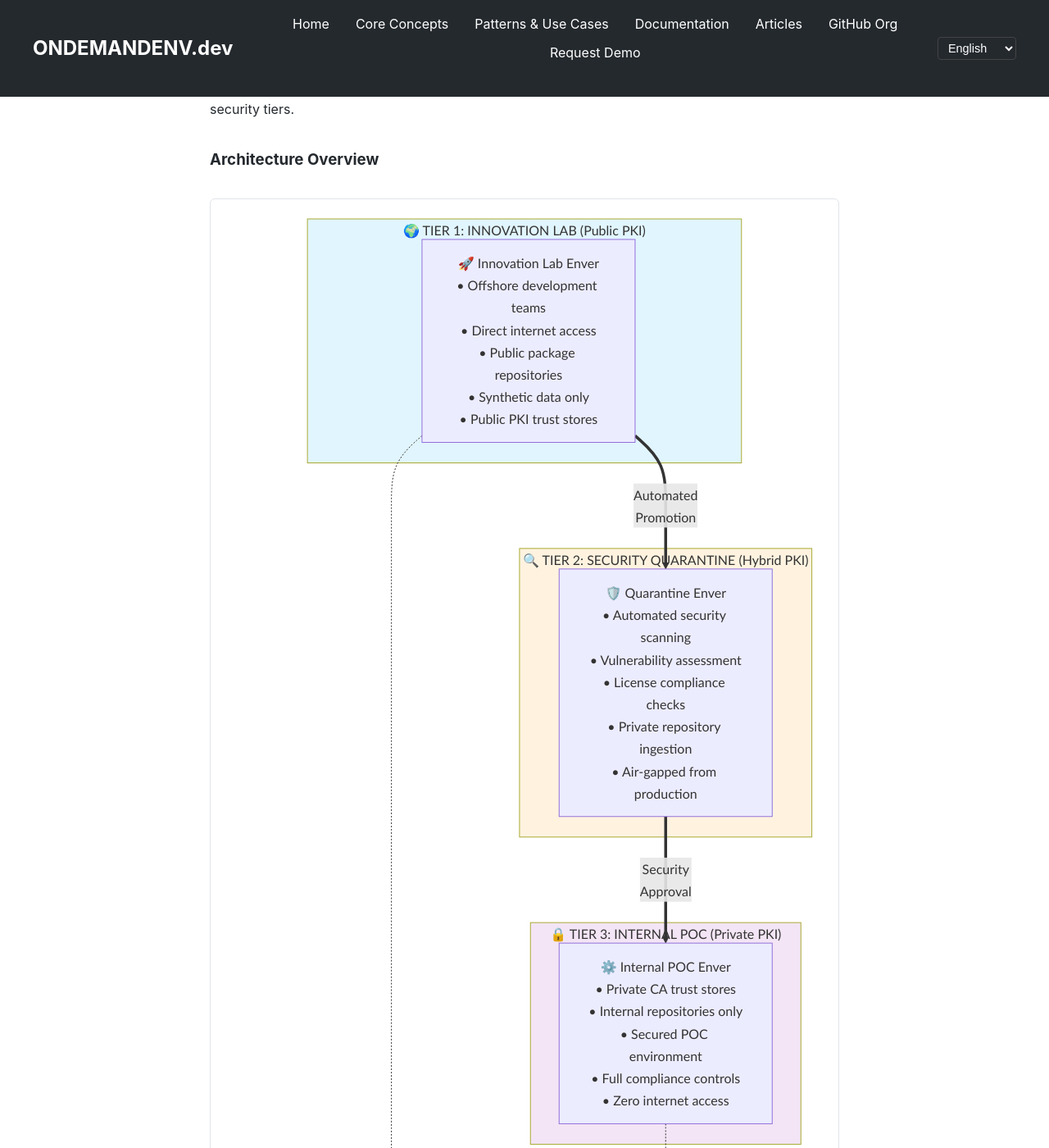
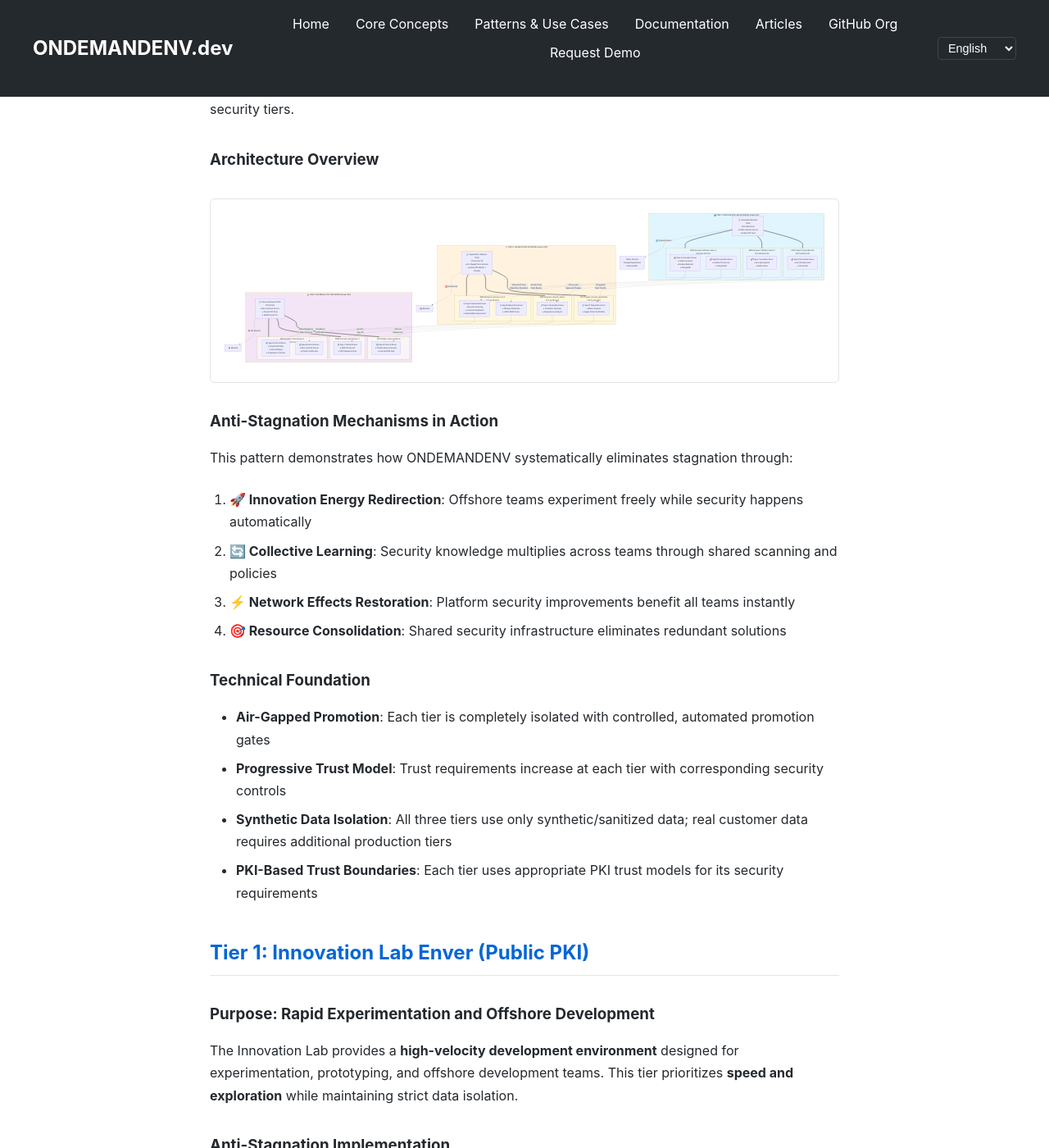
Before and after one commit to ondemandenv/ondemandenv.github.io, a Jekyll site: the page built from articles/isolated-offshore-development-pattern.md, in a window 1280 px wide and 1400 px high, scrolled down 1517 px. Shown: the whole window at 82% size. Built offline with Jekyll 4.4.1, drawn with Linux system fonts in a browser that asks for light colours; some of the changed text lies outside the part shown.

Commit message:
+++++ ++++

````diff
--- a/articles/isolated-offshore-development-pattern.md
+++ b/articles/isolated-offshore-development-pattern.md
@@ -39,41 +39,94 @@
 
 ```mermaid
 flowchart TB
-    subgraph PublicZone["🌍 TIER 1: INNOVATION LAB (Public PKI)"]
-        InnovationLab["🚀 Innovation Lab Enver<br/>• Offshore development teams<br/>• Direct internet access<br/>• Public package repositories<br/>• Synthetic data only<br/>• Public PKI trust stores"]
+    subgraph PublicZone["🌍 TIER 1: INNOVATION LAB NETWORK (Public PKI)"]
+        subgraph InnAcct1["AWS Account: offshore-team-1<br/>192.168.10.0/24"]
+            InnEnv1["🚀 App-A Innovation Enver<br/>• React Frontend<br/>• Node.js Backend<br/>• MongoDB"]
+            InnEnv2["🚀 App-B Innovation Enver<br/>• Python ML Service<br/>• PostgreSQL"]
+        end
+
+        subgraph InnAcct2["AWS Account: offshore-team-2<br/>192.168.20.0/24"]
+            InnEnv3["🚀 App-C Innovation Enver<br/>• Java Spring Boot<br/>• Redis Cache"]
+        end
+
+        subgraph InnAcct3["GCP Project: innovation-lab<br/>192.168.30.0/24"]
+            InnEnv4["🚀 App-D Innovation Enver<br/>• Go Microservices<br/>• Cloud SQL"]
+        end
+
+        InnTGW["🔗 Innovation Network TGW<br/>192.168.0.0/16<br/>• Public Internet Access<br/>• Public PKI Trust"]
+        InnTGW === InnAcct1
+        InnTGW === InnAcct2
+        InnTGW === InnAcct3
     end
 
-    subgraph QuarantineZone["🔍 TIER 2: SECURITY QUARANTINE (Hybrid PKI)"]
-        QuarantineEnver["🛡️ Quarantine Enver<br/>• Automated security scanning<br/>• Vulnerability assessment<br/>• License compliance checks<br/>• Private repository ingestion<br/>• Air-gapped from production"]
+    subgraph QuarantineZone["🔍 TIER 2: QUARANTINE NETWORK (Hybrid PKI)"]
+        subgraph QuarAcct1["AWS Account: security-scan-1<br/>172.16.10.0/24"]
+            QuarEnv1["🛡️ App-A Quarantine Enver<br/>• Security Scanning<br/>• License Compliance<br/>• Vulnerability Assessment"]
+            QuarEnv2["🛡️ App-B Quarantine Enver<br/>• Malware Detection<br/>• SAST/DAST Scans"]
+        end
+
+        subgraph QuarAcct2["AWS Account: security-scan-2<br/>172.16.20.0/24"]
+            QuarEnv3["🛡️ App-C Quarantine Enver<br/>• Container Scanning<br/>• Dependency Analysis"]
+        end
+
+        subgraph QuarAcct3["GCP Project: security-quarantine<br/>172.16.30.0/24"]
+            QuarEnv4["🛡️ App-D Quarantine Enver<br/>• Binary Analysis<br/>• Supply Chain Verification"]
+        end
+
+        QuarTGW["🔗 Quarantine Network TGW<br/>172.16.0.0/12<br/>• Air-Gapped from Internet<br/>• Hybrid PKI (Public + Private)"]
+        QuarTGW === QuarAcct1
+        QuarTGW === QuarAcct2
+        QuarTGW === QuarAcct3
     end
 
-    subgraph InternalZone["🔒 TIER 3: INTERNAL POC (Private PKI)"]
-        InternalEnver["⚙️ Internal POC Enver<br/>• Private CA trust stores<br/>• Internal repositories only<br/>• Secured POC environment<br/>• Full compliance controls<br/>• Zero internet access"]
+    subgraph InternalZone["🔒 TIER 3: INTERNAL POC NETWORK (Private PKI)"]
+        subgraph IntAcct1["AWS Account: internal-poc-1<br/>10.1.0.0/24"]
+            IntEnv1["⚙️ App-A Internal Enver<br/>• Private PKI Only<br/>• Internal Repos<br/>• Compliance Controls"]
+            IntEnv2["⚙️ App-B Internal Enver<br/>• Zero Internet Access<br/>• Private Certificates"]
+        end
+
+        subgraph IntAcct2["AWS Account: internal-poc-2<br/>10.2.0.0/24"]
+            IntEnv3["⚙️ App-C Internal Enver<br/>• AWS Private CA<br/>• VPC Endpoints Only"]
+        end
+
+        subgraph IntAcct3["GCP Project: internal-secure<br/>10.3.0.0/24"]
+            IntEnv4["⚙️ App-D Internal Enver<br/>• Private Service Connect<br/>• Internal DNS Only"]
+        end
+
+        IntTGW["🔗 Internal Network TGW<br/>10.0.0.0/8<br/>• Zero Internet Access<br/>• Private PKI Only<br/>• AWS Private CA"]
+        IntTGW === IntAcct1
+        IntTGW === IntAcct2
+        IntTGW === IntAcct3
     end
 
-    subgraph NetworkFoundation["🌐 NETWORK FOUNDATION"]
-        subgraph ProductionNetwork["🔒 Production Network (10.0.0.0/8)"]
-            ProdTGW["Transit Gateway"]
-            ProdEKS["EKS Platform"]
-            ProdRDS["RDS Platform"]
-        end
+    %% Manual Git-based promotion flows
+    InnEnv1 -.->|"Manual Git Fork<br/>Repository Promotion"| QuarEnv1
+    InnEnv2 -.->|"Security Team<br/>Code Review"| QuarEnv2
+    InnEnv3 -.->|"Cherry-pick<br/>Approved Changes"| QuarEnv3
+    InnEnv4 -.->|"Air-gapped<br/>Code Transfer"| QuarEnv4
 
-        subgraph DevNetwork["🛠️ Development Network (172.16.0.0/12)"]
-            DevTGW["Transit Gateway"]
-            DevEKS["EKS Platform"]
-            DevRDS["RDS Platform"]
-        end
-    end
+    QuarEnv1 -.->|"Manual Approval<br/>After Scanning"| IntEnv1
+    QuarEnv2 -.->|"Compliance<br/>Verification"| IntEnv2
+    QuarEnv3 -.->|"Security<br/>Sign-off"| IntEnv3
+    QuarEnv4 -.->|"Internal<br/>Deployment"| IntEnv4
 
-    InnovationLab ==>|"Automated<br/>Promotion"| QuarantineEnver
-    QuarantineEnver ==>|"Security<br/>Approval"| InternalEnver
-
-    InnovationLab -.-> DevNetwork
-    InternalEnver -.-> ProductionNetwork
+    %% Network isolation
+    InnTGW -.->|"🌐 Internet Access"| Internet["Public Internet<br/>Package Repositories<br/>External APIs"]
+    QuarTGW -.->|"❌ No Internet"| NoInternet1["❌ Blocked"]
+    IntTGW -.->|"❌ No Internet"| NoInternet2["❌ Blocked"]
 
     style PublicZone fill:#e1f5fe
     style QuarantineZone fill:#fff3e0
     style InternalZone fill:#f3e5f5
+    style InnAcct1 fill:#e8f4fd
+    style InnAcct2 fill:#e8f4fd
+    style InnAcct3 fill:#e8f4fd
+    style QuarAcct1 fill:#fef7e0
+    style QuarAcct2 fill:#fef7e0
+    style QuarAcct3 fill:#fef7e0
+    style IntAcct1 fill:#f8f4f8
+    style IntAcct2 fill:#f8f4f8
+    style IntAcct3 fill:#f8f4f8
 ```
 
 ### Anti-Stagnation Mechanisms in Action
````
